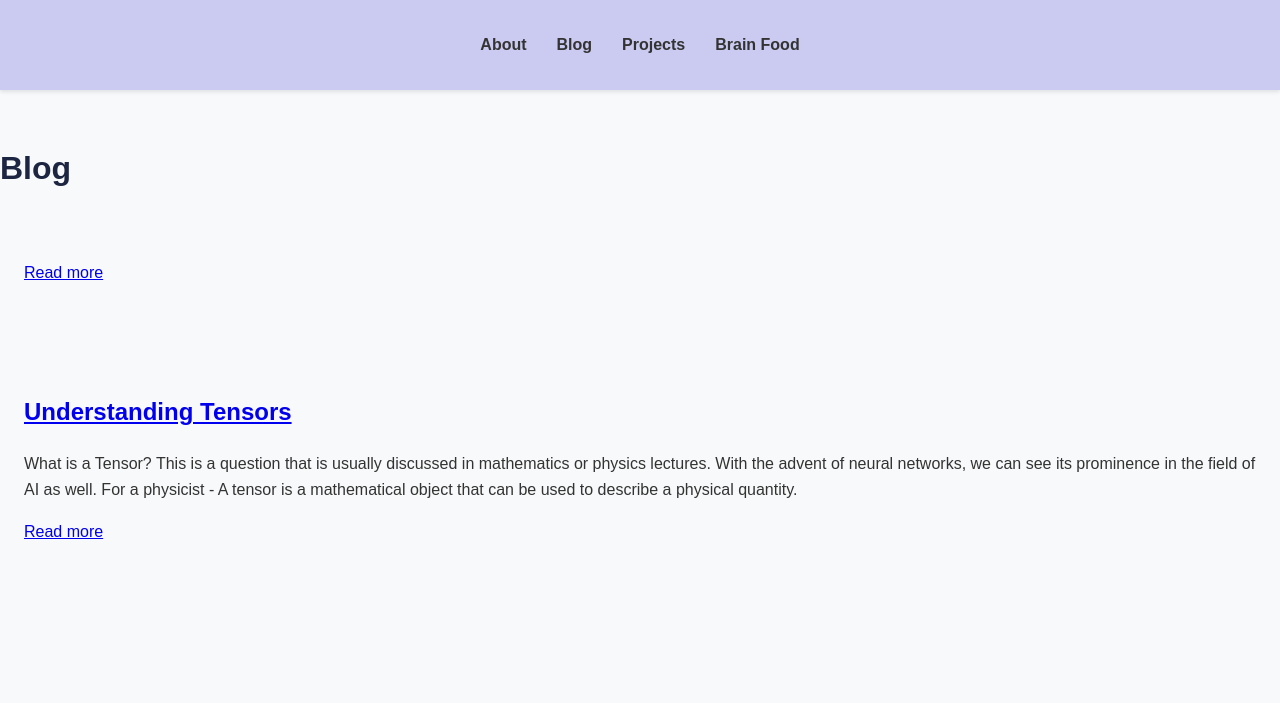
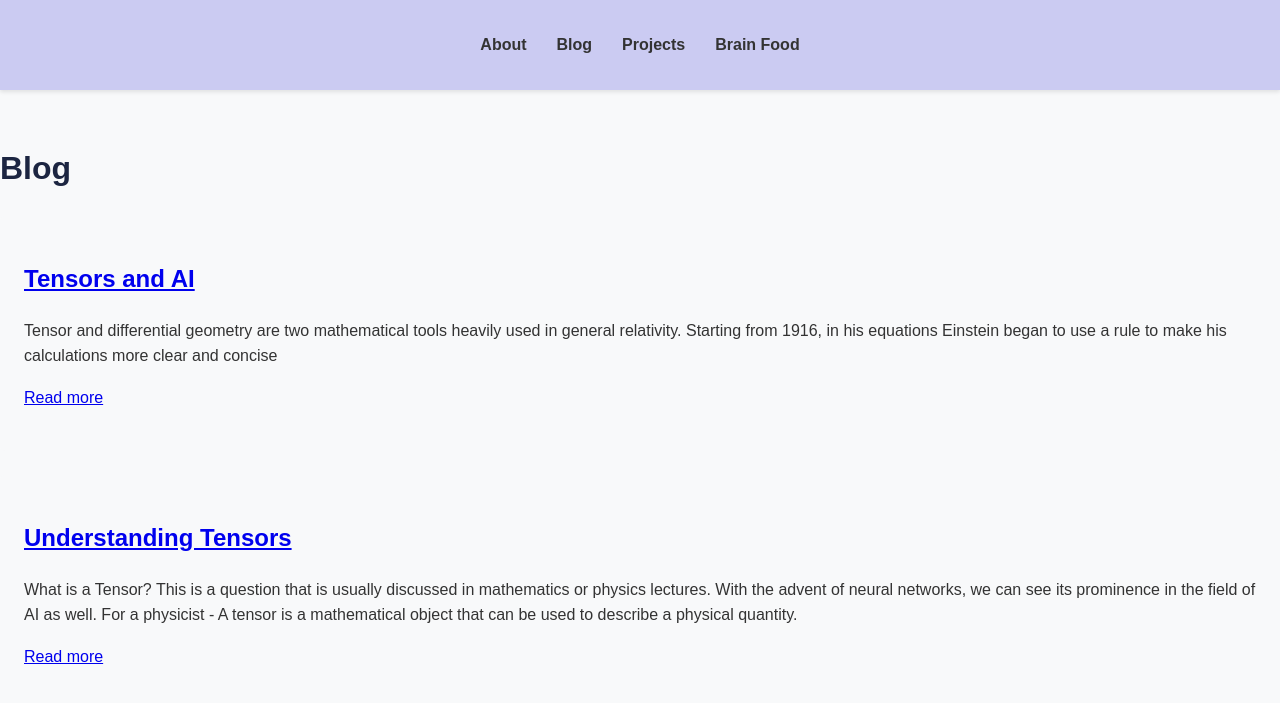
Before and after one commit to adhikarinarayan/adhikarinarayan.github.io, a Jekyll site: the page built from blog.md, in a window 1280 px wide. Shown: the top 703 px of the page. Built offline with Jekyll 4.4.1, drawn with Linux system fonts in a browser that asks for light colours.

Commit message:
Update 2024-10-05-Tensors-in-AI.md

```diff
--- a/_posts/2024-10-05-Tensors-in-AI.md
+++ b/_posts/2024-10-05-Tensors-in-AI.md
@@ -3,8 +3,8 @@ layout: post
 title: "Tensors and AI"
 date: 2024-10-05
 categories: Maths AI
-excerpt: "After publishing his groundbreaking papers on the special theory of relativity and the photoelectric effect in his  "miracle year" of 1905, Einstein began developing the general theory of relativity, extending the principles of special relativity to include gravity and accelerated frames of reference.
-Tensor and differential geometry are two mathematical tools heavily used in general relativity."
+excerpt: "Tensor and differential geometry are two mathematical tools heavily used in general relativity.
+Starting from 1916, in his equations Einstein began to use a rule to make his calculations more clear and concise "
 ---
 
 > "I have made a great discovery in mathematics; I have suppressed the summation sign every time that the summation must be made over an index which occurs twice..." - Albert Einstein
```
